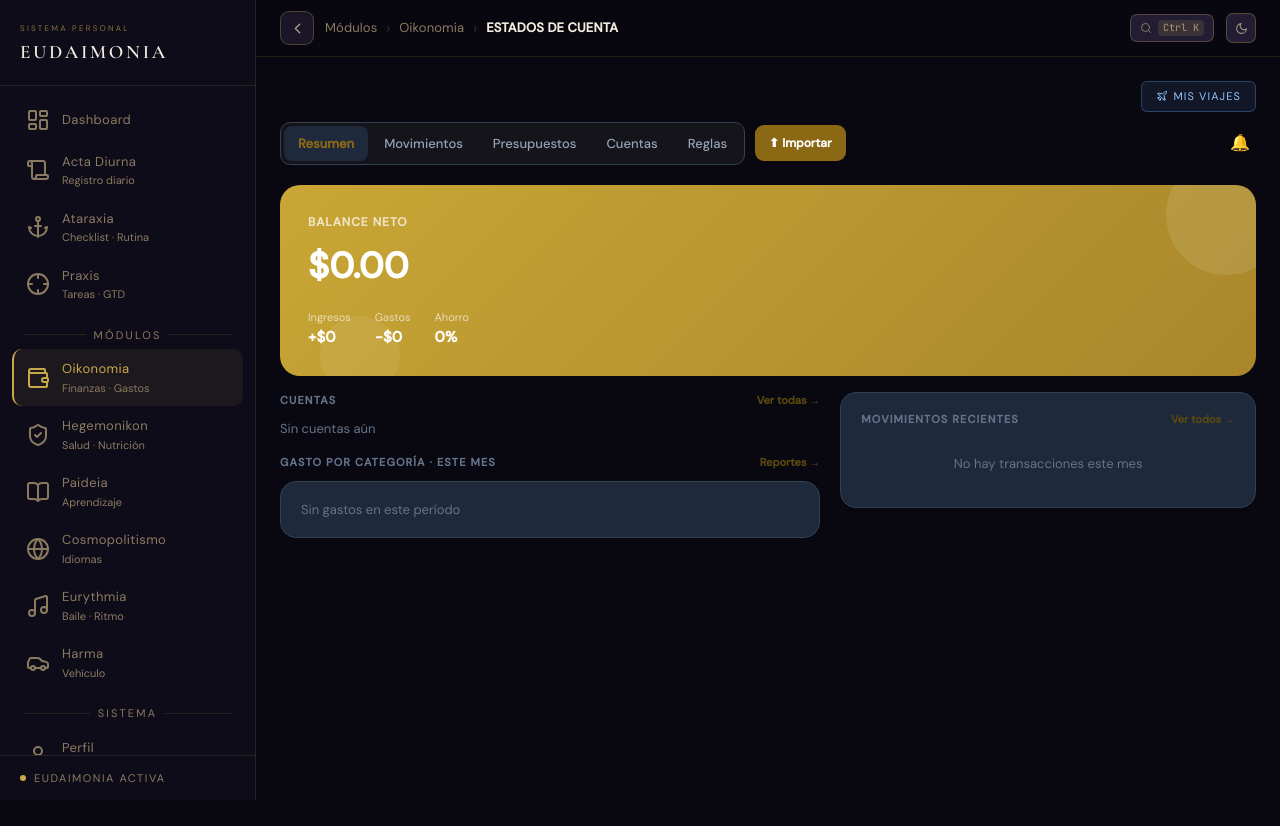
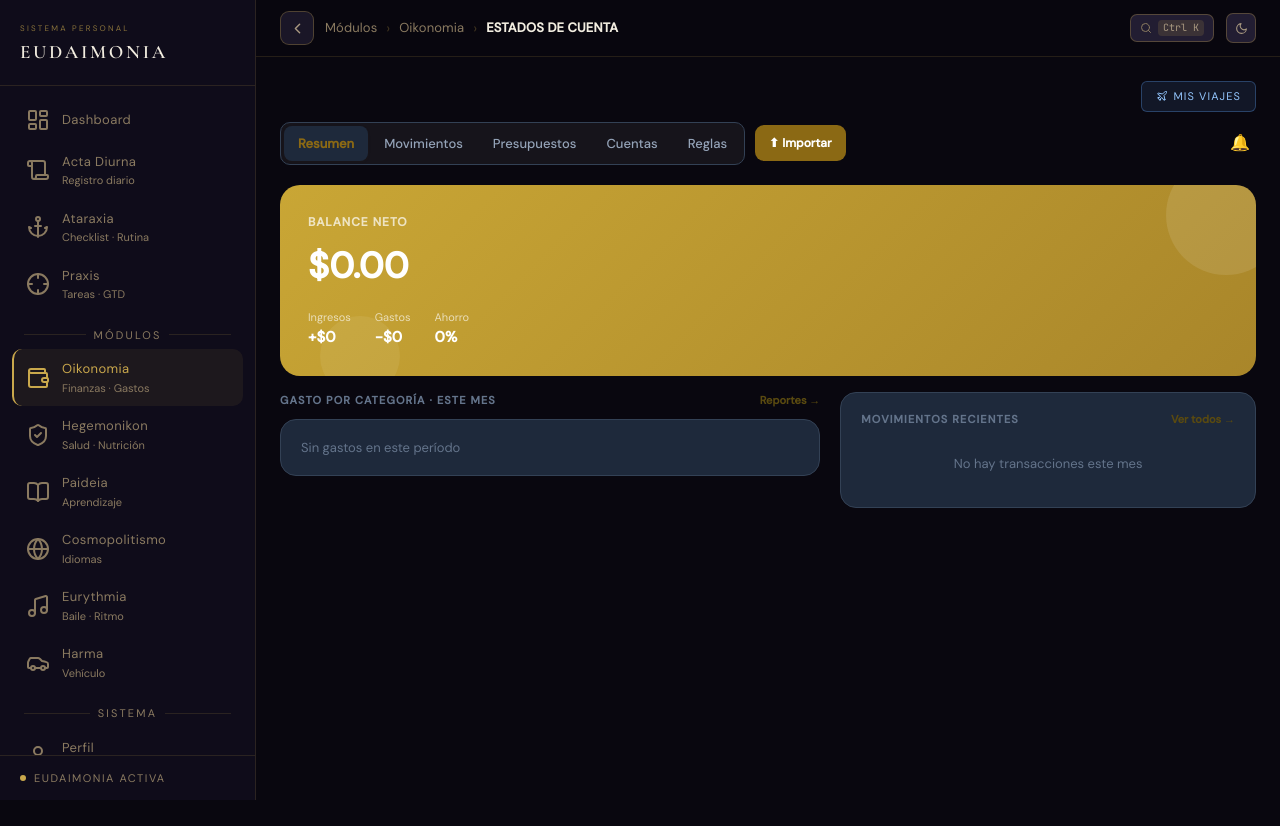
Before and after one commit to SupremoGio/eudaimonia, a Flask app: page /finanzas/estados/ in a window 1280 px wide. Run offline with Flask 3, Linux system fonts and the light colour scheme; the visitor is signed in with stand-in values (Sample User, id 1); data that the repository does not hold is empty; some libraries are stand-ins or nearby versions.

Commit message:
Estados de Cuenta: quitar sección "Cuentas" del tab Resumen (#63)
La sección "Cuentas" (tarjetas de cuenta + link "Ver todas") duplicaba
el tab dedicado "Cuentas" de la misma barra de navegación, ocupando
espacio en el Resumen sin aportar nada que no estuviera ya a un tap
de distancia. Pedido explícito del usuario tras revisar la versión
móvil.

.resumen-grid es una clase real del SPA (no inline style, ya trae su
propia regla CSS embebida por React para el layout de 2 columnas en
desktop), y el bloque "Cuentas" es exactamente el primer hijo de su
primera columna — selector estructural estable, sin depender de
substrings de estilos inline.

Verificado en vivo con Playwright: la sección desaparece del Resumen
(pasa directo de "Balance Neto" a "Gasto por categoría"), el tab
"Cuentas" dedicado queda intacto, sin errores de JS.


Claude-Session: https://claude.ai/code/session_01HYDqbDV9UQWqar71FPWCmg

Co-authored-by: Claude <noreply@anthropic.com>

```diff
--- a/gio_v3/templates/finanzas/estados.html
+++ b/gio_v3/templates/finanzas/estados.html
@@ -35,6 +35,15 @@
   #estados-root [style*="background: #f8fafc"],
   #estados-root [style*="background:#f8fafc"] {
     background: var(--bg) !important;
+  }
+
+  /* Sección "Cuentas" del tab Resumen — redundante con el tab "Cuentas"
+     propio (misma barra de navegación), el usuario pidió quitarla de
+     acá. .resumen-grid es una clase real (no inline style) del SPA,
+     su primer hijo de la primera columna es exactamente este bloque
+     (header "Cuentas" + fila de tarjetas de cuenta). */
+  #estados-root .resumen-grid > div:first-child > div:first-child {
+    display: none !important;
   }
 
   /* ── Mobile: grids del React SPA que no tienen breakpoints ──────────────
```
